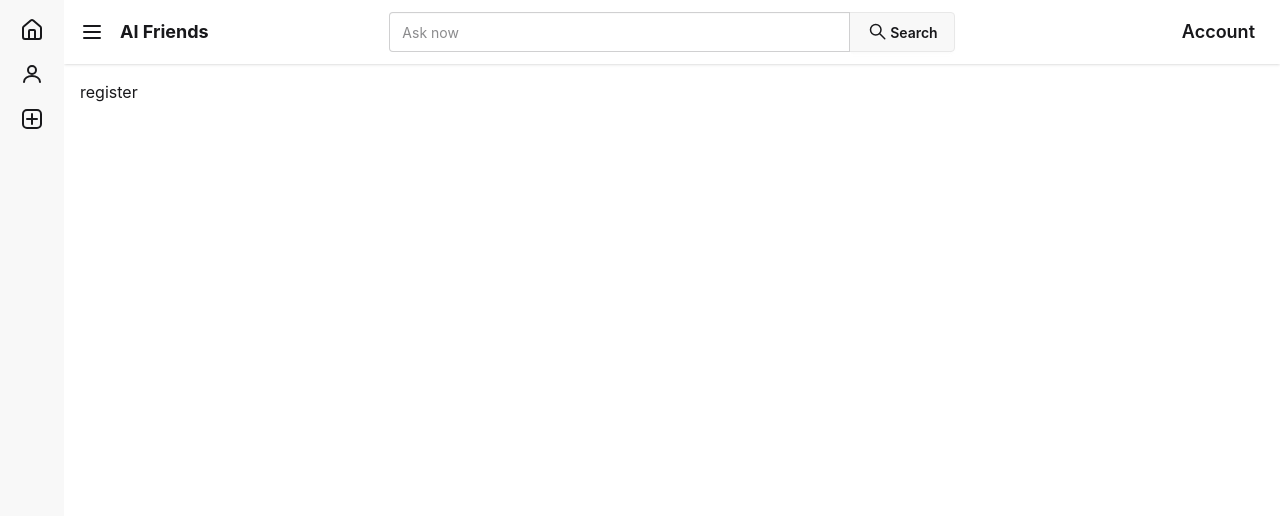
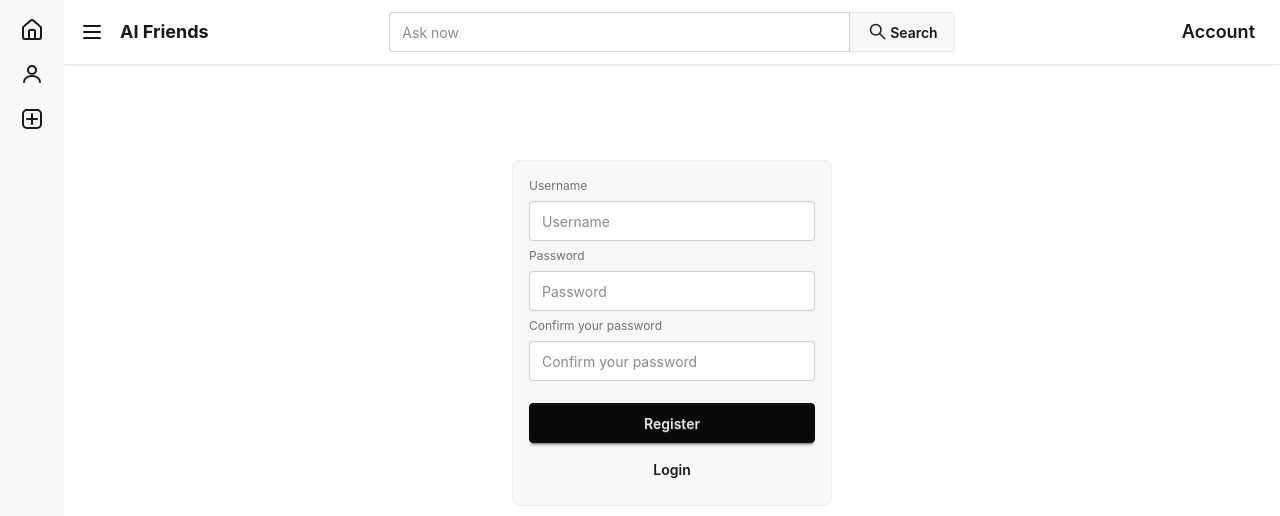
Before and after one commit to SimbolKing/AIFriends, a Vue app in the folder frontend/: page /user/account/register in a window 1280 px wide. Shown: the top 516 px of the page. Built offline with nearby package versions, Linux system fonts and the light colour scheme.

Commit message:
add frontend code for login/register system

```diff
--- a/frontend/src/views/user/account/LoginIndex.vue
+++ b/frontend/src/views/user/account/LoginIndex.vue
@@ -1,5 +1,16 @@
 <template>
-login
+    <div class="flex justify-center mt-20">
+        <fieldset class="fieldset bg-base-200 border-base-300 rounded-box w-xs border p-4">
+            <label class="label">Username</label>
+            <input type="text" class="input" placeholder="Username" />
+
+            <label class="label">Password</label>
+            <input type="password" class="input" placeholder="Password" />
+
+            <button class="btn btn-neutral mt-4">Login</button>
+            <RouterLink :to="{name: 'user-account-register-index'}" class="btn btn-ghost">Register</RouterLink>
+        </fieldset>
+    </div>
 </template>
 
 <script setup>
--- a/frontend/src/views/user/account/RegisterIndex.vue
+++ b/frontend/src/views/user/account/RegisterIndex.vue
@@ -1,5 +1,19 @@
 <template>
-register
+    <div class="flex justify-center mt-20">
+        <fieldset class="fieldset bg-base-200 border-base-300 rounded-box w-xs border p-4">
+            <label class="label">Username</label>
+            <input type="text" class="input" placeholder="Username" />
+
+            <label class="label">Password</label>
+            <input type="password" class="input" placeholder="Password" />
+
+            <label class="label">Confirm your password</label>
+            <input type="password" class="input" placeholder="Confirm your password" />
+
+            <button class="btn btn-neutral mt-4">Register</button>
+            <RouterLink :to="{name: 'user-account-login-index'}" class="btn btn-ghost">Login</RouterLink>
+        </fieldset>
+    </div>
 </template>
 
 <script setup>
```
